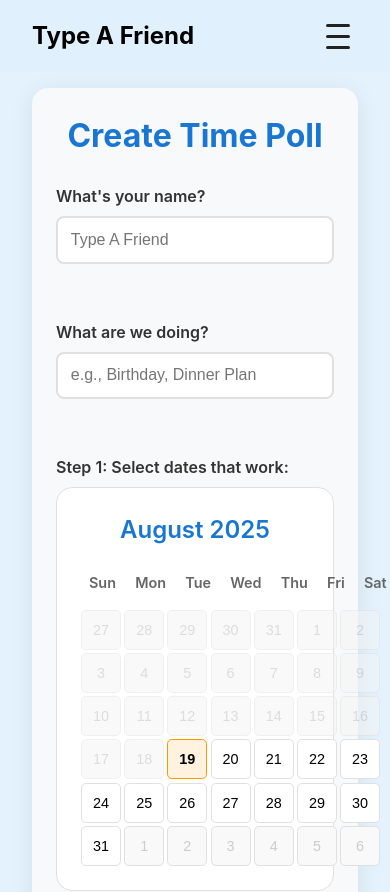
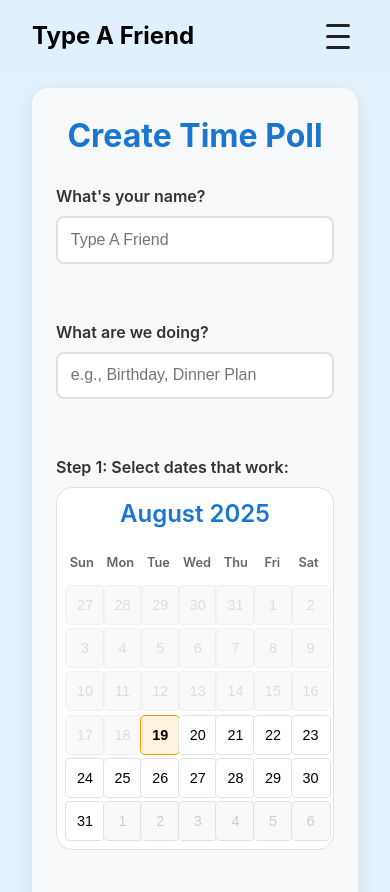
Before and after one commit to oolongmilk/Type-A-Friend, a React (Vite) app: page /find-time in a window 390 px wide. Shown: the top 892 px of the page. Built offline with nearby package versions, Linux system fonts and the light colour scheme; no server answers.

Commit message:
try to fix cal overflow on mobile

```diff
--- a/src/Tools/FindTime/Components/calendar.css
+++ b/src/Tools/FindTime/Components/calendar.css
@@ -53,6 +53,7 @@
   justify-content: center;
   font-size: 0.9rem;
   min-height: 40px;
+  position: relative; /* Ensure existing indicators are positioned correctly */
 }
 
 .calendar-day:hover:not(:disabled) {
@@ -105,3 +106,21 @@
 .calendar-day.has-existing:hover {
   background: #bbdefb;
 }
+
+@media (max-width: 768px) {
+    .weekday-header {
+        font-size: .8rem;
+        padding: .3rem;
+    }
+
+  .calendar-container {
+    overflow-x: auto;
+    padding: 0.5rem;
+  }
+
+  .calendar-grid {
+    width: 100%;
+    min-width: 0;
+    grid-template-columns: repeat(7, minmax(0, 1fr));
+  }
+}
```
